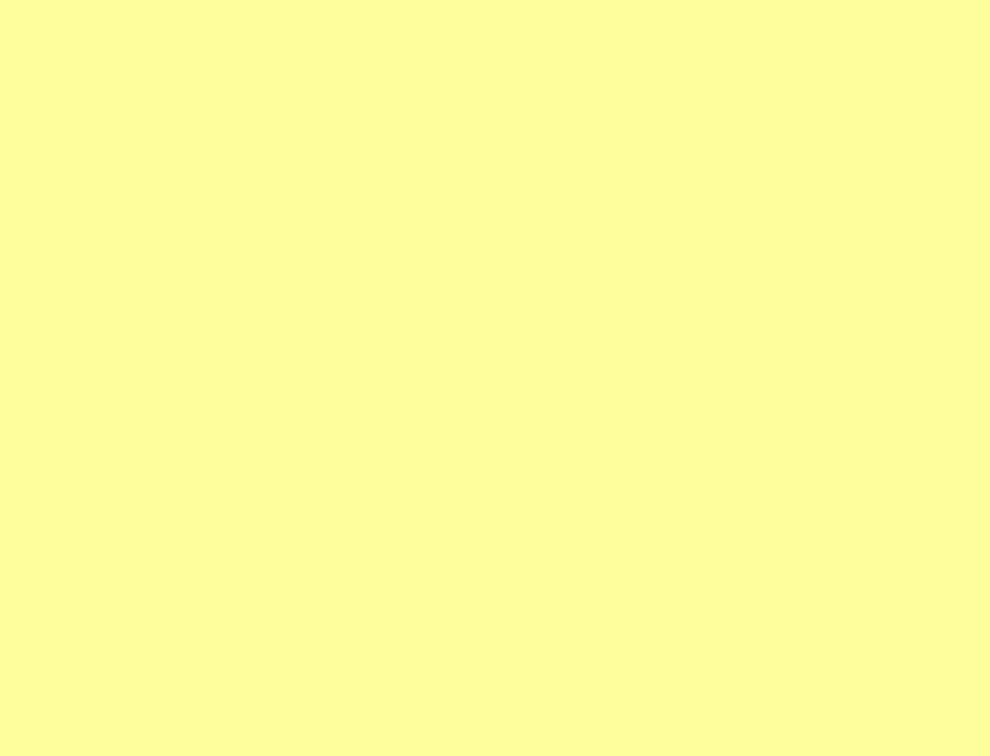
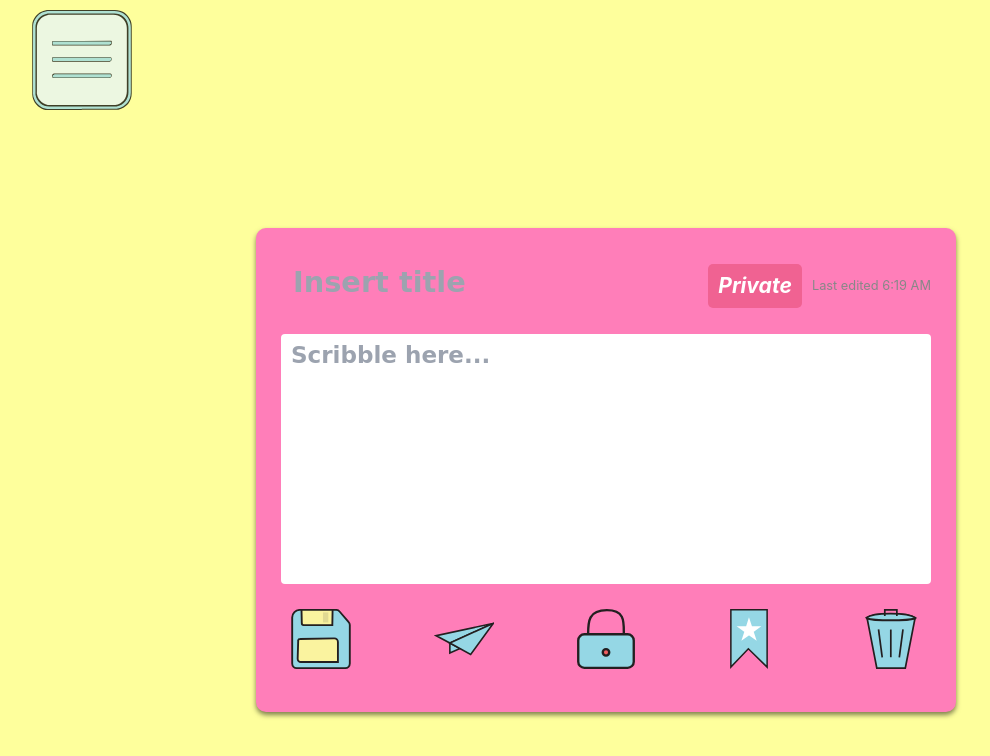
Before and after one commit to Mcray3000/307_MyDiary_Nibble, a React (Vite) app in the folder packages/react-frontend/: page /edit/1 in a window 1280 px wide. Before the commit this address had no page. Shown: the top 756 px of the page, without its empty margins (34-1024 px from the left). Built offline with nearby package versions, Linux system fonts and the light colour scheme; no server answers.

Commit message:
Kinda_Working

```diff
--- /dev/null
+++ b/packages/react-frontend/src/EditEntry.jsx
@@ -0,0 +1,226 @@
+// src/EditEntry.jsx
+import React, { useState, useEffect } from "react";
+import { useParams, useNavigate } from "react-router-dom";
+import closedtrash from "./assets/ClosedTrash.svg";
+import opentrash from "./assets/OpenTrash.svg";
+import lock from "./assets/Lock.svg";
+import unlock from "./assets/Unlock.svg";
+import star from "./assets/Stared.svg";
+import unstar from "./assets/Unstared.svg";
+import send from "./assets/Send.svg";
+import sent from "./assets/SendHover.svg";
+import save from "./assets/Save.svg";
+import savehover from "./assets/SaveHover.svg";
+import HamburgerMenu from "./HamburgerMenu";
+
+function EditEntry() {
+  const { id } = useParams(); // Get the entry ID from the URL
+  const navigate = useNavigate(); // For redirecting after saving
+  const [entry, setEntry] = useState("");
+  const [title, setTitle] = useState("");
+  const [isPrivate, setIsPrivate] = useState(true);
+  const [isFavorite, setIsFavorite] = useState(false);
+  const [lastEdited, setLastEdited] = useState(null);
+
+  useEffect(() => {
+    // Fetch the entry to edit using the ID
+    fetch(`${import.meta.env.VITE_BACKEND_URL}/entries/${id}`)
+      .then((res) => {
+        if (!res.ok) {
+          throw new Error("Failed to fetch entry.");
+        }
+        return res.json();
+      })
+      .then((data) => {
+        // Assuming your API returns an object with title, entry, etc.
+        console.log("API response is not in the expected format:", data);
+        setTitle(data[0].title);
+        setEntry(data[0].entry);
+        setIsPrivate(data[0].is_public === "false"); // Adjust based on your API response
+      })
+      .catch((error) => {
+        console.error("Error fetching entry:", error);
+      });
+  }, [id]); // Run this effect whenever the 'id' changes
+
+  useEffect(() => {
+    const updateLastEdited = () => {
+      const now = new Date();
+      const options = {
+        hour: "numeric",
+        minute: "numeric",
+        hour12: true,
+      };
+      const formattedTime = now.toLocaleString("en-US", options);
+      setLastEdited(formattedTime);
+    };
+
+    updateLastEdited();
+
+    const inputFields = document.querySelectorAll(".diary-title, textarea");
+    inputFields.forEach((input) => {
+      input.addEventListener("input", updateLastEdited);
+    });
+
+    return () => {
+      inputFields.forEach((input) => {
+        input.removeEventListener("input", updateLastEdited);
+      });
+    };
+  }, []);
+
+  const handleChange = (e) => {
+    setEntry(e.target.value);
+  };
+
+  const handleTitleChange = (e) => {
+    setTitle(e.target.value);
+  };
+
+  const handleSave = () => {
+    if (title.trim().length < 2 || entry.trim().length < 2) {
+      alert("Please enter a title and text with at least 2 characters.");
+      return;
+    }
+
+    const updatedEntry = {
+      user_id: 96, // Replace with actual user ID
+      title,
+      entry,
+      is_public: isPrivate ? "false" : "true",
+      status: isPrivate ? "draft" : "published",
+    };
+
+    // Send the updated entry to your backend API (PUT request)
+    fetch(`${import.meta.env.VITE_BACKEND_URL}/entries/${id}`, {
+      // Use the ID in the URL
+      method: "PUT", // Or PATCH if you're doing partial updates
+      headers: {
+        "Content-Type": "application/json",
+      },
+      body: JSON.stringify(updatedEntry),
+    })
+      .then((res) => {
+        if (!res.ok) {
+          throw new Error("Failed to update entry.");
+        }
+        // Redirect to the main page or the updated entry's page
+        navigate("/main");
+      })
+      .catch((error) => {
+        console.error("Error updating entry:", error);
+      });
+  };
+
+  const handleTrash = () => {
+    setEntry("");
+    setTitle("");
+  };
+
+  const handleLock = () => {
+    setIsPrivate(!isPrivate);
+  };
+
+  const handleStar = () => {
+    setIsFavorite(!isFavorite);
+  };
+
+  return (
+    <div>
+      <HamburgerMenu />
+      <div className="diary-container">
+        {/* ... (rest of your component, similar to DiaryEntry) ... */}
+        <div className="diary-header">
+          <input
+            type="text"
+            className="diary-title"
+            placeholder="Insert title"
+            value={title}
+            onChange={handleTitleChange}
+          />
+          <div className="diary-status">
+            <span
+              className={`diary-private ${isPrivate ? "private" : "public"}`}
+            >
+              {isPrivate ? "Private" : "Public"}
+            </span>
+            <span className="diary-edit">
+              Last edited {lastEdited ? lastEdited : "xx/xx/xxxx"}
+            </span>
+          </div>
+        </div>
+        <form className="diary-form">
+          {" "}
+          <textarea
+            value={entry}
+            onChange={handleChange}
+            placeholder="Scribble here..."
+            rows="10"
+            cols="50"
+            required
+          />
+          {/* ... your toolbar ... */}
+          <div className="diary-footer">
+            <button type="button" className="diary-button" onClick={handleSave}>
+              <img
+                src={save}
+                alt="Share"
+                onMouseOver={(e) => (e.currentTarget.src = savehover)}
+                onMouseOut={(e) => (e.currentTarget.src = save)}
+              />
+            </button>
+            <button
+              type="button"
+              className="diary-button"
+              onClick={handleTrash}
+            >
+              <img
+                src={send}
+                alt="Share"
+                onMouseOver={(e) => (e.currentTarget.src = sent)}
+                onMouseOut={(e) => (e.currentTarget.src = send)}
+              />
+            </button>
+            <button
+              type="button"
+              className="diary-button"
+              onClick={handleLock}
+              onMouseDown={(e) => e.preventDefault()}
+            >
+              <img
+                src={isPrivate ? lock : unlock}
+                alt="Lock"
+                onMouseOut={(e) =>
+                  (e.currentTarget.src = isPrivate ? lock : unlock)
+                }
+              />
+            </button>
+            <button type="button" className="diary-button" onClick={handleStar}>
+              <img
+                src={isFavorite ? star : unstar}
+                alt="Star"
+                onMouseOut={(e) =>
+                  (e.currentTarget.src = isFavorite ? star : unstar)
+                }
+              />
+            </button>
+            <button
+              type="button"
+              className="diary-button"
+              onClick={handleTrash}
+            >
+              <img
+                src={closedtrash}
+                alt="Trash"
+                onMouseOver={(e) => (e.currentTarget.src = opentrash)}
+                onMouseOut={(e) => (e.currentTarget.src = closedtrash)}
+              />
+            </button>
+          </div>
+        </form>
+      </div>
+    </div>
+  );
+}
+
+export default EditEntry;
--- a/packages/react-frontend/src/MainPage.jsx
+++ b/packages/react-frontend/src/MainPage.jsx
@@ -7,7 +7,7 @@ function MainPage() {
   const [currentDate, setCurrentDate] = useState("");
   const [entries, setEntries] = useState([
     {
-      _id: "1", // You can use any unique identifier here
+      user_id: "1", // You can use any unique identifier here
       title: "Your First Scribble",
       author: "You", // Replace with your name or a username
       date: "2024-11-13T12:00:00.000Z", // Example date
@@ -64,11 +64,17 @@ function MainPage() {
         <div className="entries-grid">
           {/* Map through the 'entries' state to display previous entries */}
           {entries.map((entry, index) => (
-            <div key={index} className="entry-card">
+            <Link
+              key={entry.entry_id}
+              to={`/edit/${entry.entry_id}`}
+              className="entry-card"
+            >
               <div className="entry-title">{entry.title}</div>{" "}
-              <div className="entry-author">Author: {entry.author}</div>
-              <div className="entry-date">{formatDate(entry.date)}</div>{" "}
-            </div>
+              <div className="entry-author">Author: {entry.user_id}</div>
+              <div className="entry-date">
+                {formatDate(entry.publish_date)}
+              </div>{" "}
+            </Link>
           ))}
         </div>
       </div>
--- a/packages/react-frontend/src/MyApp.jsx
+++ b/packages/react-frontend/src/MyApp.jsx
@@ -14,16 +14,19 @@ import CreateUser from "./CreateUser.jsx";
 import HamburgerMenu from "./HamburgerMenu.jsx";
 import MainPage from "./MainPage.jsx";
 import Discover from "./Discover.jsx";
+import EditEntry from "./EditEntry.jsx";
 
 function MyApp() {
-
   function addAuthHeader(otherHeaders = {}) {
-    if (localStorage.getItem('token') === null || localStorage.getItem('token') === "") {
+    if (
+      localStorage.getItem("token") === null ||
+      localStorage.getItem("token") === ""
+    ) {
       return otherHeaders;
     } else {
       return {
         ...otherHeaders,
-        Authorization: `Bearer ${localStorage.getItem('token')}`
+        Authorization: `Bearer ${localStorage.getItem("token")}`,
       };
     }
   }
@@ -46,9 +49,9 @@ function MyApp() {
       },
       body: JSON.stringify({
         user_name: person.name,
-        password: person.password
+        password: person.password,
       }),
-    })
+    });
   }
 
   function fetchUserByName(name) {
@@ -75,8 +78,7 @@ function MyApp() {
       if (!res.ok) {
         if (res.status == 401) {
           throw new Error("Invalid username or password.");
-        }
-        else {
+        } else {
           throw new Error("Some error happened. Please try again.");
         }
       }
@@ -95,6 +97,7 @@ function MyApp() {
           />
           <Route path="/main" element={<MainPage />} />
           <Route path="/diary" element={<DiaryEntry />} />
+          <Route path="/edit/:id" element={<EditEntry />} />
           <Route path="/calendar" element={<Calendar />} />
           <Route path="/discover" element={<Discover />} />
         </Routes>
```
Also changed, not shown: 1 other file (tests, documents, lock files or other folders).
